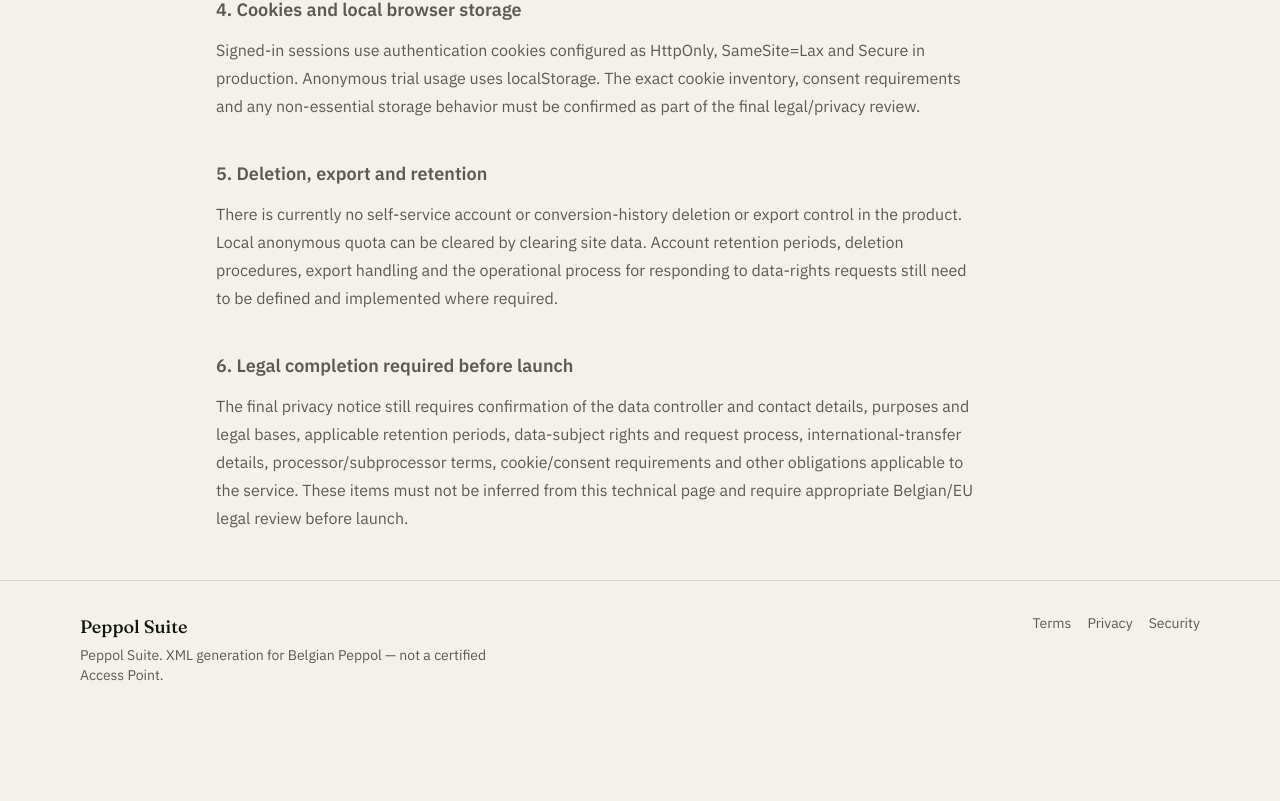
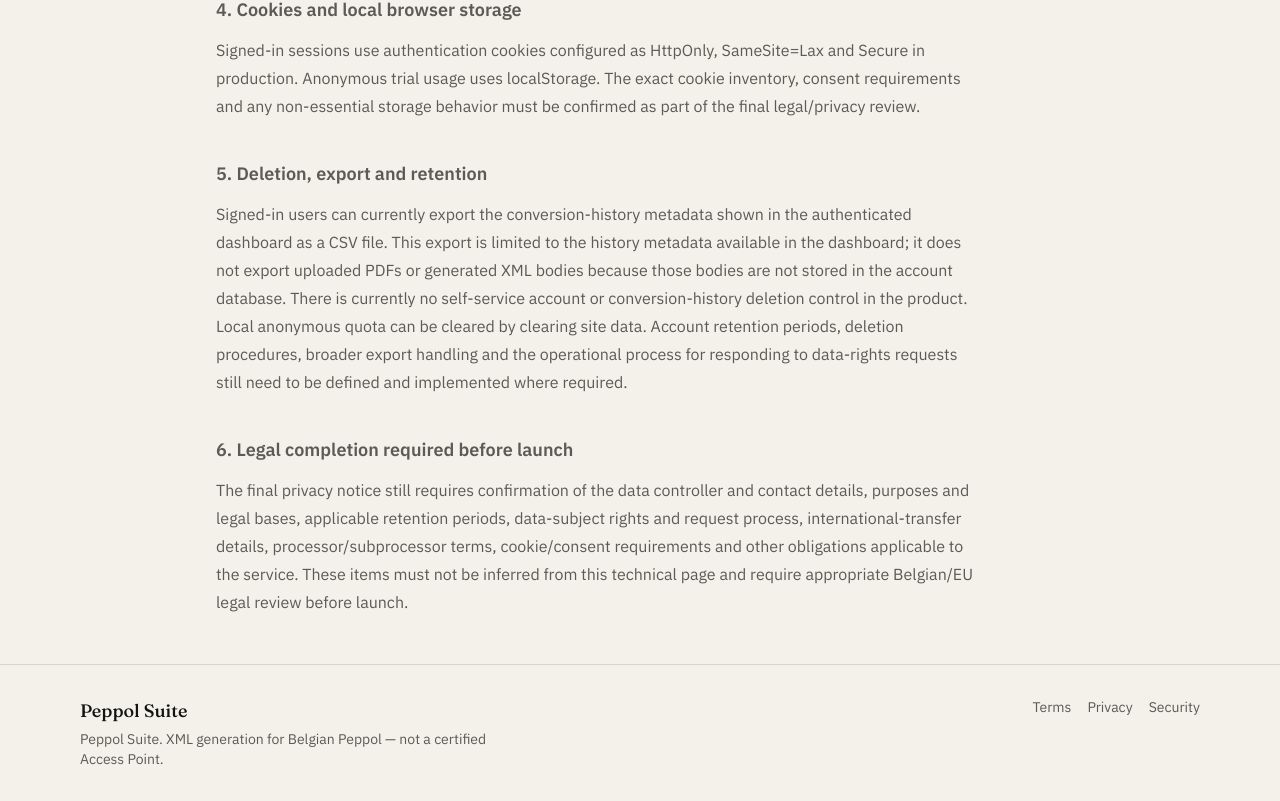
Before and after one commit to peppolfixbelgium-debug/Peppol-Suite, a React (Vite) app: page /privacy in a window 1280 px wide. Shown: the part 1045-1846 px from the top of the page. Before the commit the page ends 1762 px from the top, so only its background shows below. Built offline with nearby package versions, Linux system fonts and the light colour scheme; no server answers.

Commit message:
fix: align privacy notice with history export

```diff
--- a/src/routes/privacy.tsx
+++ b/src/routes/privacy.tsx
@@ -69,10 +69,13 @@ function Privacy() {
         <section aria-labelledby="privacy-retention">
           <h2 id="privacy-retention" className="mb-3 text-lg font-semibold text-foreground">5. Deletion, export and retention</h2>
           <p>
-            There is currently no self-service account or conversion-history deletion or export control in the
-            product. Local anonymous quota can be cleared by clearing site data. Account retention periods,
-            deletion procedures, export handling and the operational process for responding to data-rights requests
-            still need to be defined and implemented where required.
+            Signed-in users can currently export the conversion-history metadata shown in the authenticated dashboard
+            as a CSV file. This export is limited to the history metadata available in the dashboard; it does not
+            export uploaded PDFs or generated XML bodies because those bodies are not stored in the account database.
+            There is currently no self-service account or conversion-history deletion control in the product. Local
+            anonymous quota can be cleared by clearing site data. Account retention periods, deletion procedures,
+            broader export handling and the operational process for responding to data-rights requests still need to
+            be defined and implemented where required.
           </p>
         </section>
 
```
